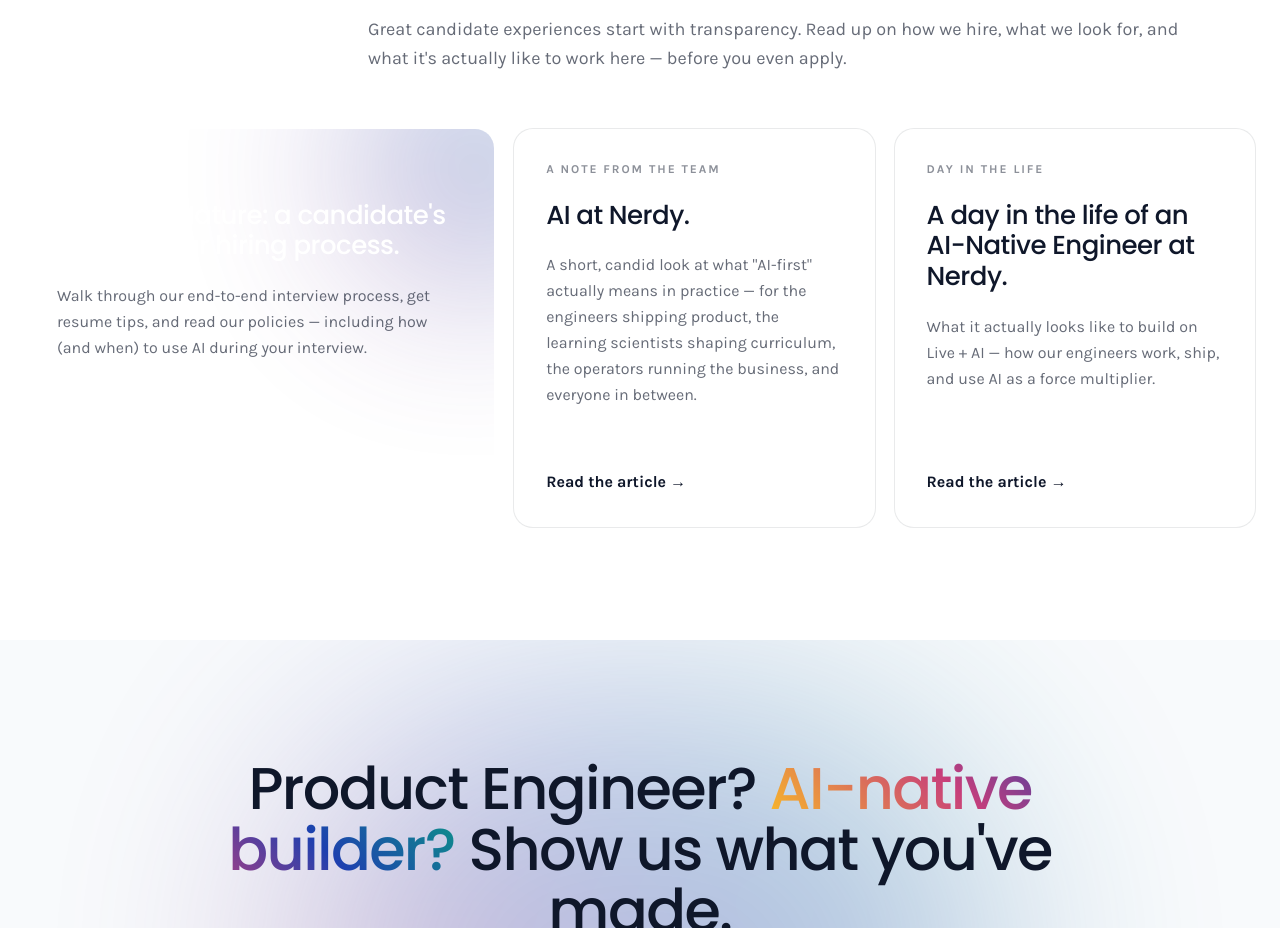
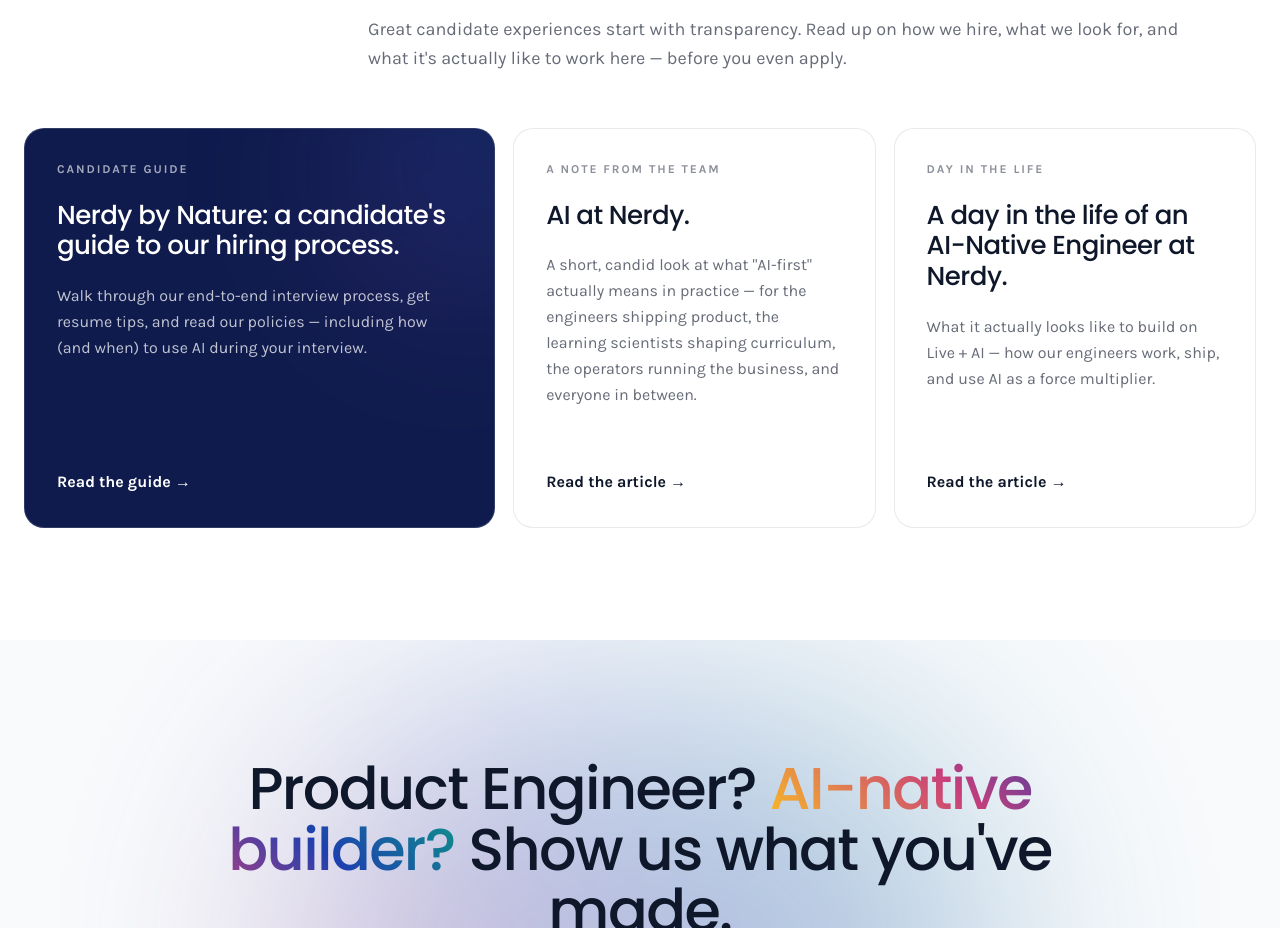
Before and after one commit to Kmembrillo/Nerdy-Careers-Site, a Next.js app: page / in a window 1280 px wide. Shown: the part 8400-9328 px from the top of the page. Built offline with nearby package versions, Linux system fonts and the light colour scheme.

Commit message:
Fix candidate prep dark card contrast
Co-authored-by: Kimberly Membrillo <kimberly.membrillo@varsitytutors.com>

```diff
--- a/app/globals.css
+++ b/app/globals.css
@@ -1268,11 +1268,24 @@ nav.scrolled .logo-careers {
   padding: 32px;
 }
 
+.resource-card.dark-card {
+  background: var(--navy);
+  border-color: rgba(255, 255, 255, 0.14);
+}
+
+.resource-card.dark-card:hover {
+  border-color: rgba(255, 255, 255, 0.24);
+}
+
 .resource-card p {
   color: var(--ink-60);
   font-size: 16px;
   line-height: 1.62;
   margin: 22px 0 0;
+}
+
+.resource-card.dark-card p {
+  color: rgba(255, 255, 255, 0.74);
 }
 
 .resource-card.featured {
```
